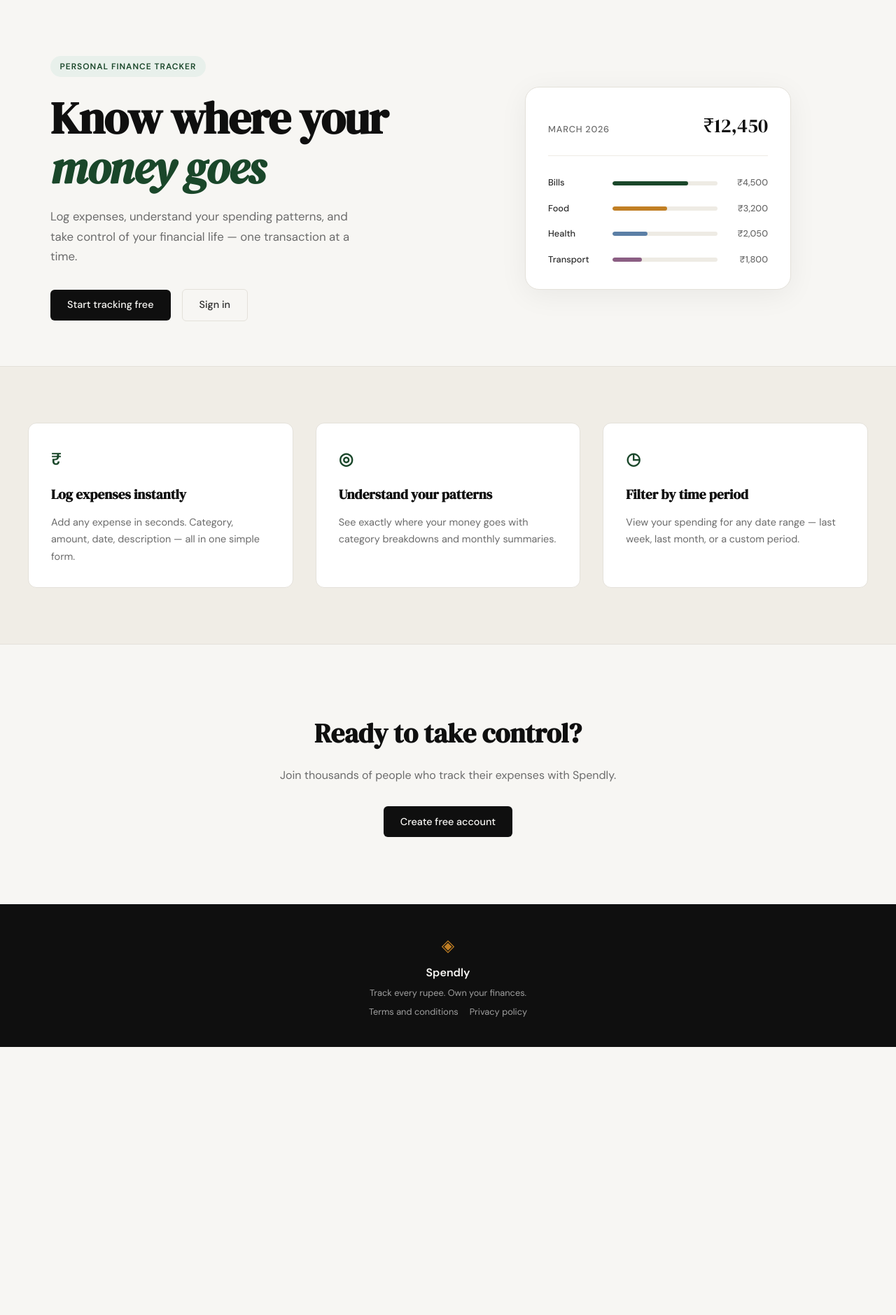
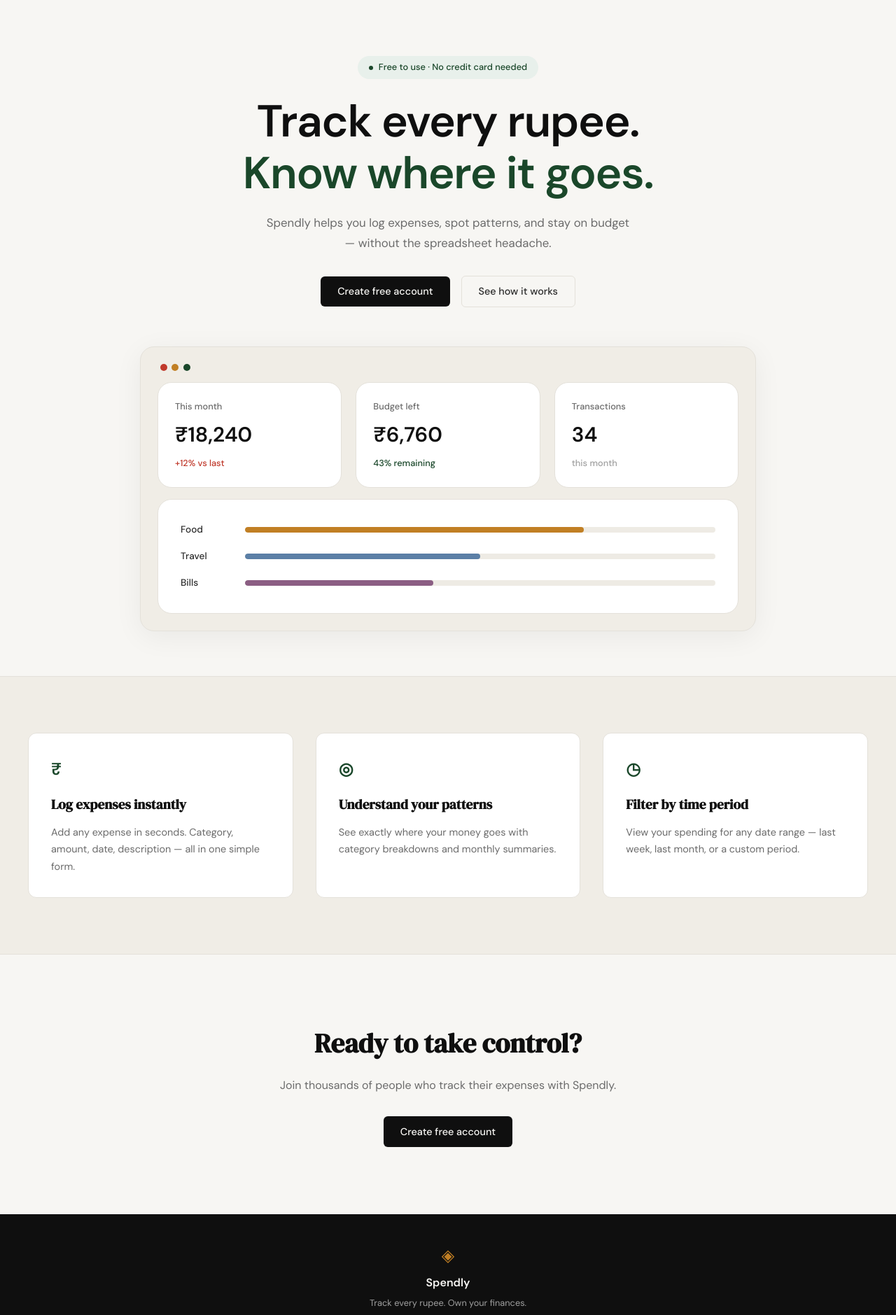
Before and after one commit to amolgade279/claude-spendly-az, a Flask app: page / in a window 1280 px wide. Shown: the part 61-1940 px from the top of the page at 70% size. Before the commit the page ends 1557 px from the top, so only its background shows below. Run offline with Flask 3, Linux system fonts and the light colour scheme.

Commit message:
Redesigning landing page hero section.

```diff
--- a/static/css/style.css
+++ b/static/css/style.css
@@ -123,48 +123,61 @@ a { color: inherit; text-decoration: none; }
 /* Hero                                                                */
 /* ------------------------------------------------------------------ */
 
-.hero {
+.hero-single {
     padding: 5rem 2rem 4rem;
-    display: grid;
-    grid-template-columns: 1fr 1fr;
-    gap: 4rem;
-    align-items: center;
     max-width: var(--max-width);
     margin: 0 auto;
+    display: flex;
+    flex-direction: column;
+    align-items: center;
+    text-align: center;
 }
 
-.hero-badge {
-    display: inline-block;
+.hero-inner {
+    max-width: 640px;
+    display: flex;
+    flex-direction: column;
+    align-items: center;
+}
+
+.hero-pill {
+    display: inline-flex;
+    align-items: center;
+    gap: 0.5rem;
     background: var(--accent-light);
     color: var(--accent);
-    font-size: 0.75rem;
-    font-weight: 600;
-    letter-spacing: 0.08em;
-    text-transform: uppercase;
-    padding: 0.35rem 0.85rem;
+    font-size: 0.8rem;
+    font-weight: 500;
+    padding: 0.4rem 1rem;
     border-radius: 999px;
     margin-bottom: 1.5rem;
 }
 
+.pill-dot {
+    width: 6px;
+    height: 6px;
+    border-radius: 50%;
+    background: var(--accent);
+    display: inline-block;
+}
+
 .hero-title {
-    font-family: var(--font-display);
+    font-family: var(--font-body);
+    font-weight: 700;
     font-size: clamp(2.5rem, 5vw, 4rem);
-    line-height: 1.1;
+    line-height: 1.15;
     letter-spacing: -0.02em;
     color: var(--ink);
     margin-bottom: 1.25rem;
 }
 
-.hero-title em {
-    font-style: italic;
-    color: var(--accent);
-}
+.hero-title-accent { color: var(--accent); }
 
 .hero-subtitle {
     font-size: 1.05rem;
     color: var(--ink-muted);
     line-height: 1.7;
-    max-width: 460px;
+    max-width: 520px;
     margin-bottom: 2rem;
 }
 
@@ -172,89 +185,122 @@ a { color: inherit; text-decoration: none; }
     display: flex;
     gap: 1rem;
     align-items: center;
+    justify-content: center;
+    margin-bottom: 3.5rem;
 }
 
 /* ------------------------------------------------------------------ */
-/* Mock card (hero visual)                                             */
+/* Dashboard mockup (hero visual)                                      */
 /* ------------------------------------------------------------------ */
 
-.hero-visual {
+.hero-dashboard {
+    width: 100%;
+    max-width: 880px;
+    background: var(--paper-warm);
+    border: 1px solid var(--border);
+    border-radius: var(--radius-lg);
+    padding: 1.5rem;
     display: flex;
-    justify-content: center;
+    flex-direction: column;
+    gap: 1rem;
+    box-shadow: 0 8px 40px rgba(0,0,0,0.06);
 }
 
-.mock-card {
+.dashboard-dots {
+    display: flex;
+    gap: 0.4rem;
+    padding: 0 0.25rem;
+}
+
+.dashboard-dot {
+    width: 10px;
+    height: 10px;
+    border-radius: 50%;
+}
+
+.dashboard-dot-red { background: var(--danger); }
+.dashboard-dot-yellow { background: var(--accent-2); }
+.dashboard-dot-green { background: var(--accent); }
+
+.stat-row {
+    display: grid;
+    grid-template-columns: repeat(3, 1fr);
+    gap: 1.25rem;
+}
+
+.stat-card {
+    background: var(--paper-card);
+    border: 1px solid var(--border);
+    border-radius: var(--radius-lg);
+    padding: 1.5rem;
+    display: flex;
+    flex-direction: column;
+    gap: 0.4rem;
+    text-align: left;
+}
+
+.stat-label {
+    font-size: 0.8rem;
+    font-weight: 500;
+    color: var(--ink-muted);
+}
+
+.stat-value {
+    font-family: var(--font-body);
+    font-weight: 700;
+    font-size: 1.85rem;
+    color: var(--ink);
+}
+
+.stat-delta {
+    font-size: 0.8rem;
+    font-weight: 500;
+    color: var(--ink-faint);
+}
+
+.stat-delta-warning { color: var(--danger); }
+.stat-delta-positive { color: var(--accent); }
+
+.dashboard-card {
     background: var(--paper-card);
     border: 1px solid var(--border);
     border-radius: var(--radius-lg);
     padding: 2rem;
-    width: 100%;
-    max-width: 380px;
-    box-shadow: 0 8px 40px rgba(0,0,0,0.06);
+    display: flex;
+    flex-direction: column;
+    gap: 1rem;
 }
 
-.mock-card-header {
-    display: flex;
-    justify-content: space-between;
-    align-items: baseline;
-    margin-bottom: 1.75rem;
-    padding-bottom: 1.25rem;
-    border-bottom: 1px solid var(--border-soft);
-}
-
-.mock-label {
-    font-size: 0.8rem;
-    font-weight: 500;
-    color: var(--ink-muted);
-    text-transform: uppercase;
-    letter-spacing: 0.06em;
-}
-
-.mock-total {
-    font-family: var(--font-display);
-    font-size: 1.75rem;
-    color: var(--ink);
-}
-
-.mock-bars { display: flex; flex-direction: column; gap: 1rem; }
-
-.mock-bar-row {
+.bar-row {
     display: grid;
-    grid-template-columns: 80px 1fr 60px;
+    grid-template-columns: 80px 1fr;
     align-items: center;
     gap: 0.75rem;
 }
 
-.mock-cat {
-    font-size: 0.8rem;
+.bar-cat {
+    font-size: 0.85rem;
     font-weight: 500;
     color: var(--ink-soft);
+    text-align: left;
 }
 
-.mock-bar-track {
-    height: 6px;
+.bar-track {
+    height: 8px;
     background: var(--border-soft);
     border-radius: 999px;
     overflow: hidden;
 }
 
-.mock-bar {
+.bar-fill {
     height: 100%;
-    background: var(--accent);
     border-radius: 999px;
     transition: width 0.6s ease;
 }
 
-.mock-bar-2 { background: var(--accent-2); }
-.mock-bar-3 { background: #5b7fa6; }
-.mock-bar-4 { background: #8b5e83; }
-
-.mock-amt {
-    font-size: 0.8rem;
-    font-weight: 500;
-    color: var(--ink-muted);
-    text-align: right;
-}
+.bar-fill-1 { background: var(--accent-2); }
+.bar-fill-2 { background: #5b7fa6; }
+.bar-fill-3 { background: #8b5e83; }
 
 /* ------------------------------------------------------------------ */
 /* Buttons                                                             */
--- a/templates/landing.html
+++ b/templates/landing.html
@@ -4,57 +4,65 @@
 
 {% block content %}
 
-<section class="hero">
+<section class="hero-single">
     <div class="hero-inner">
-        <div class="hero-badge">Personal Finance Tracker</div>
+        <div class="hero-pill"><span class="pill-dot"></span>Free to use · No credit card needed</div>
         <h1 class="hero-title">
-            Know where your<br>
-            <em>money goes</em>
+            Track every rupee.<br>
+            <span class="hero-title-accent">Know where it goes.</span>
         </h1>
         <p class="hero-subtitle">
-            Log expenses, understand your spending patterns,
-            and take control of your financial life —
-            one transaction at a time.
+            Spendly helps you log expenses, spot patterns, and stay on
+            budget — without the spreadsheet headache.
         </p>
         <div class="hero-actions">
-            <a href="{{ url_for('register') }}" class="btn-primary">Start tracking free</a>
-            <a href="{{ url_for('login') }}" class="btn-ghost">Sign in</a>
+            <a href="{{ url_for('register') }}" class="btn-primary">Create free account</a>
+            <a href="#" class="btn-ghost">See how it works</a>
         </div>
     </div>
-    <div class="hero-visual">
-        <div class="mock-card">
-            <div class="mock-card-header">
-                <span class="mock-label">March 2026</span>
-                <span class="mock-total">₹12,450</span>
+
+    <div class="hero-dashboard">
+        <div class="dashboard-dots">
+            <span class="dashboard-dot dashboard-dot-red"></span>
+            <span class="dashboard-dot dashboard-dot-yellow"></span>
+            <span class="dashboard-dot dashboard-dot-green"></span>
+        </div>
+
+        <div class="stat-row">
+            <div class="stat-card">
+                <span class="stat-label">This month</span>
+                <span class="stat-value">₹18,240</span>
+                <span class="stat-delta stat-delta-warning">+12% vs last</span>
             </div>
-            <div class="mock-bars">
-                <div class="mock-bar-row">
-                    <span class="mock-cat">Bills</span>
-                    <div class="mock-bar-track">
-                        <div class="mock-bar" style="width: 72%"></div>
-                    </div>
-                    <span class="mock-amt">₹4,500</span>
+            <div class="stat-card">
+                <span class="stat-label">Budget left</span>
+                <span class="stat-value">₹6,760</span>
+                <span class="stat-delta stat-delta-positive">43% remaining</span>
+            </div>
+            <div class="stat-card">
+                <span class="stat-label">Transactions</span>
+                <span class="stat-value">34</span>
+                <span class="stat-delta">this month</span>
+            </div>
+        </div>
+
+        <div class="dashboard-card">
+            <div class="bar-row">
+                <span class="bar-cat">Food</span>
+                <div class="bar-track">
+                    <div class="bar-fill bar-fill-1" style="width: 72%"></div>
                 </div>
-                <div class="mock-bar-row">
-                    <span class="mock-cat">Food</span>
-                    <div class="mock-bar-track">
-                        <div class="mock-bar mock-bar-2" style="width: 52%"></div>
-                    </div>
-                    <span class="mock-amt">₹3,200</span>
+            </div>
+            <div class="bar-row">
+                <span class="bar-cat">Travel</span>
+                <div class="bar-track">
+                    <div class="bar-fill bar-fill-2" style="width: 50%"></div>
                 </div>
-                <div class="mock-bar-row">
-                    <span class="mock-cat">Health</span>
-                    <div class="mock-bar-track">
-                        <div class="mock-bar mock-bar-3" style="width: 33%"></div>
-                    </div>
-                    <span class="mock-amt">₹2,050</span>
-                </div>
-                <div class="mock-bar-row">
-                    <span class="mock-cat">Transport</span>
-                    <div class="mock-bar-track">
-                        <div class="mock-bar mock-bar-4" style="width: 28%"></div>
-                    </div>
-                    <span class="mock-amt">₹1,800</span>
+            </div>
+            <div class="bar-row">
+                <span class="bar-cat">Bills</span>
+                <div class="bar-track">
+                    <div class="bar-fill bar-fill-3" style="width: 40%"></div>
                 </div>
             </div>
         </div>
```
Also changed, not shown: Screenshot 2026-03-25 at 12.36.20 AM.png (added).
